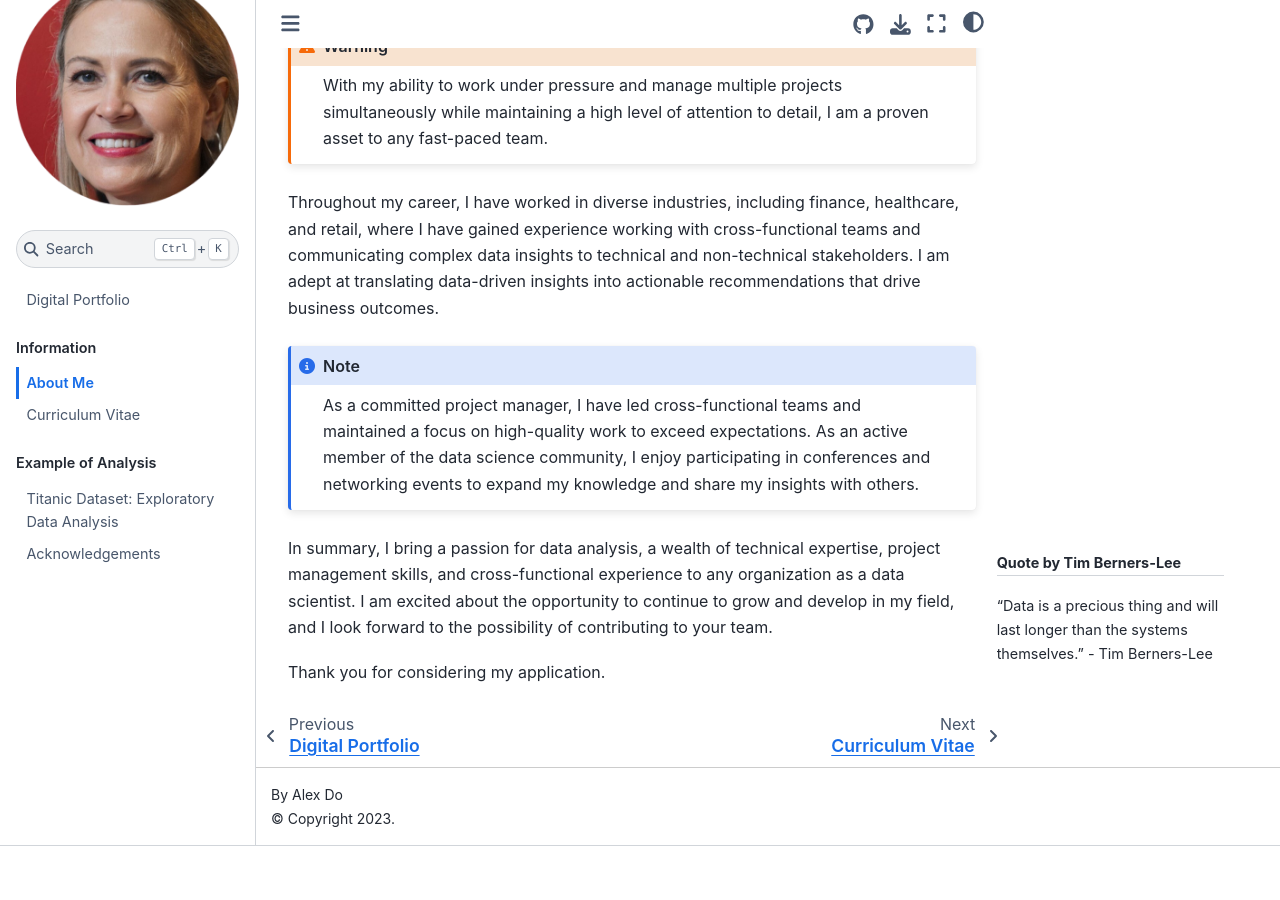
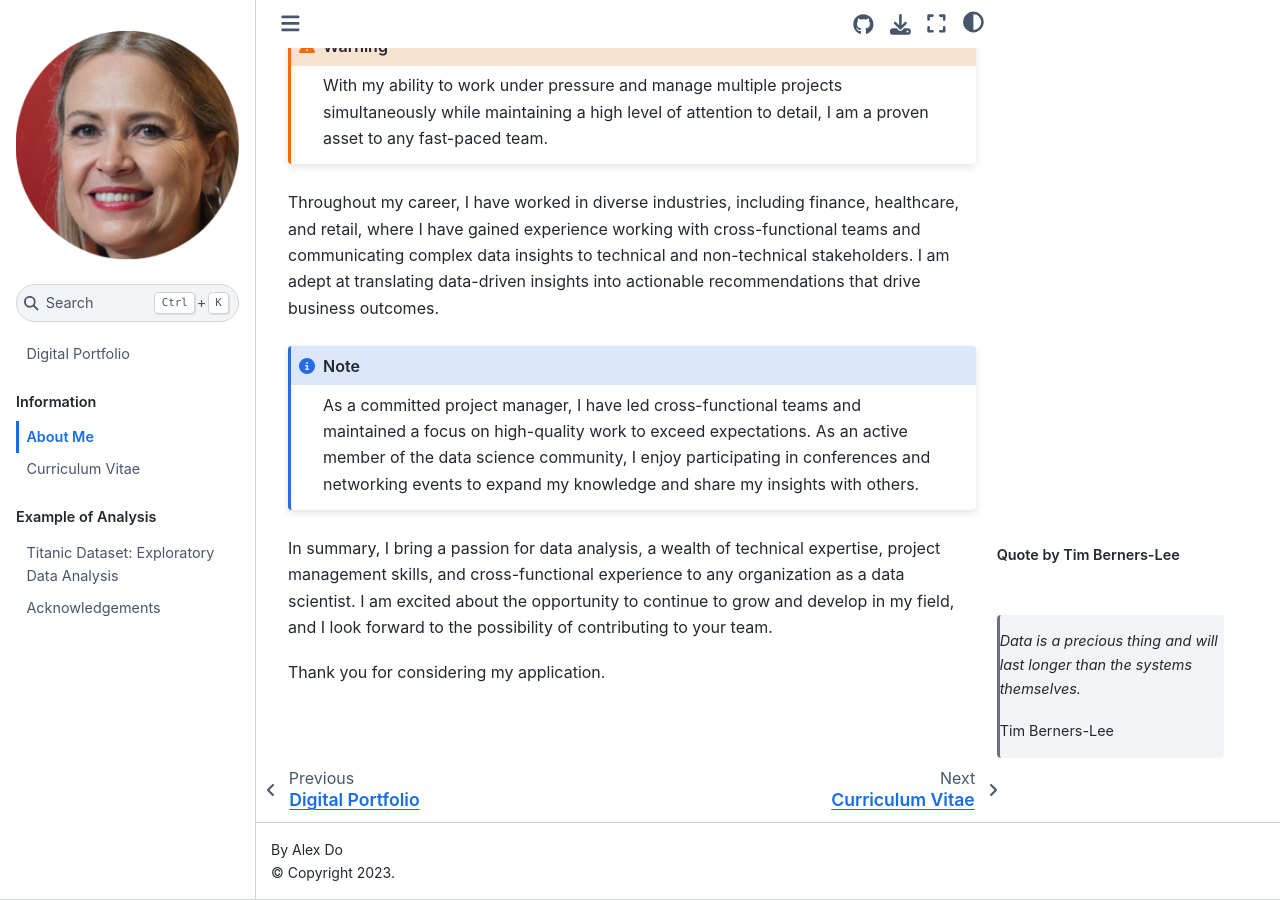
Before and after one commit to PaddlesAndSkis/digital-portfolio, a Jupyter Book: the page built from about_me.md, in a window 1280 px wide and 900 px high, scrolled down 505 px. Built offline with Jupyter Book 1.0.4 settings and Sphinx 7.4.7 and the Sphinx Book theme 1.1.4, drawn with Linux system fonts in a browser that asks for light colours; before the commit the page ends 1351 px from its top, so only the background shows below that; some of the changed lines change nothing that is shown.

Commit message:
Updating about_me.md to change margin formatting to blockquotes.

````diff
--- a/about_me.md
+++ b/about_me.md
@@ -28,9 +28,12 @@
 expand my knowledge and share my insights with others.
 ```
 
-```{margin}
-### Quote by Tim Berners-Lee
-"Data is a precious thing and will last longer than the systems themselves." - Tim Berners-Lee
+```{margin} Quote by Tim Berners-Lee
+-
+
+> _Data is a precious thing and will last longer than the systems themselves._
+>
+> Tim Berners-Lee
 ```
 
 In summary, I bring a passion for data analysis, a wealth of technical expertise, project management skills, and cross-functional
````
